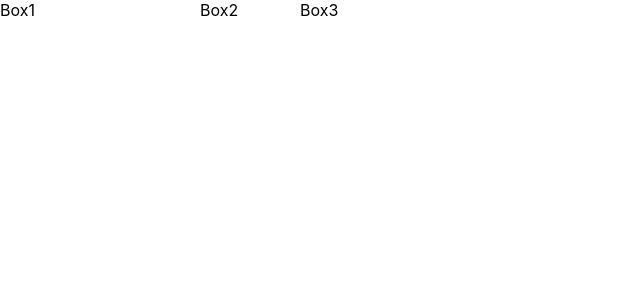
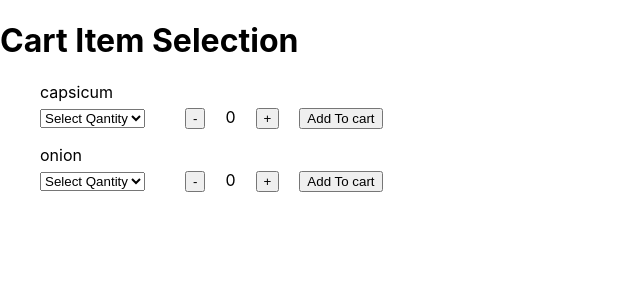
Before and after one commit to prashantui1491/pagination, a React (Create React App) app: page / in a window 1280 px wide. Shown: the top 300 px of the page, without its empty margins (0-640 px from the left). Built offline with nearby package versions, Linux system fonts and the light colour scheme.

Commit message:
[Rakuten react machine coding]

```diff
--- a/src/App.js
+++ b/src/App.js
@@ -5,6 +5,7 @@ import Timerstartpause from './timerstartpause'
 import GroupingProducts from './GroupingProducts'
 import GenerateTable from './GenerataTable'
 import CssTest from './Css'
+import CartItemPriceAdd from './Cartitemraku'
 
 function App() {
 
@@ -16,7 +17,7 @@ function App() {
            {/* <Themeprovider>
            <Timerstartpause/>
            </Themeprovider> */}
-           <CssTest/>
+           <CartItemPriceAdd/>
         </div>
     );
 }
--- /dev/null
+++ b/src/Cartitemraku/index.js
@@ -0,0 +1,115 @@
+import React, {useState} from 'react'
+
+const CartItemPriceAdd = () =>{
+
+
+    const initialData = [
+        {
+          name: "capsicum",
+          price: 48,
+          id: 1,
+          count: 0,
+          totalPrice: 0,
+        },
+        {
+          name: "onion",
+          price: 50,
+          id: 2,
+          count: 0,
+          totalPrice: 0,
+        },
+      ]
+
+    const quantityInKg = [1,2,3,4,5,6]
+
+    const [data, setData] = useState([])
+    const [quantity, setQuantity] = useState({})
+    const [menuItems, setMenuItem] = useState(initialData)
+
+    const handleQuantityChange = (e, id) => {
+        setQuantity({
+            ...quantity,
+            [id]: parseInt(e.target.value) || 0
+         })
+    }
+
+    const handleIncrement = (id) => {
+        const updatedIncrementCount = menuItems.map((item)=>{
+            if(item.id === id){
+                return{
+                    ...item,
+                    count: item.count + 1
+                }
+            }
+
+            return item
+        })
+        setMenuItem(updatedIncrementCount)
+    }
+
+    const handleDecrementCoount = (id) =>{
+        const updatedDecrmeentCount = menuItems.map((item)=>{
+            if(item.id === id && item.count >0){
+                return{
+                    ...item,
+                    count: item.count - 1
+                }
+            }
+
+            return item
+        })
+
+        setMenuItem(updatedDecrmeentCount)
+    }
+
+    const handleAddCart = (id) =>{
+
+        const selectedItem = menuItems.find((item)=> item.id === id)
+
+        const totalPrice = quantity[id] * selectedItem.price * selectedItem.count
+
+        setData([
+            ...data,
+            {
+                id: selectedItem.id,
+                name: selectedItem.name,
+                totalPrice: totalPrice,
+                quantity: quantity[id],
+                count: selectedItem.count,
+                price: selectedItem.price
+            }
+        ])
+    }
+
+    console.log(data, "data")
+
+    return(
+        <div>
+
+            <h1>Cart Item Selection</h1>
+            {
+                menuItems && menuItems.map((item)=>(
+                    <ul>
+                        <li key={item.id} style={{listStyle: "none", marginBottom: "5px"}}>{item.name}</li>
+                        <select style={{marginRight: "20px"}} value = {quantity[item.id] || ""} onChange={(e)=>handleQuantityChange(e, item.id)}>
+                            <option>Select Qantity</option>
+                            {
+                                quantityInKg && quantityInKg.map((kg)=>(
+                                    <option value={kg}>{kg}</option>
+                                ))
+                            }
+
+                        </select>
+                        <button style={{marginRight: "20px", marginLeft: "20px"}} onClick={()=>handleDecrementCoount(item.id)}>-</button>
+                        {item.count}
+                        <button style={{marginRight: "20px", marginLeft: "20px"}} onClick={()=>handleIncrement(item.id)}>+</button>
+                        <button onClick={()=>handleAddCart(item.id)}>Add To cart</button>
+                    </ul>
+                ))
+            }
+
+        </div>
+    )
+}
+
+export default CartItemPriceAdd
```
